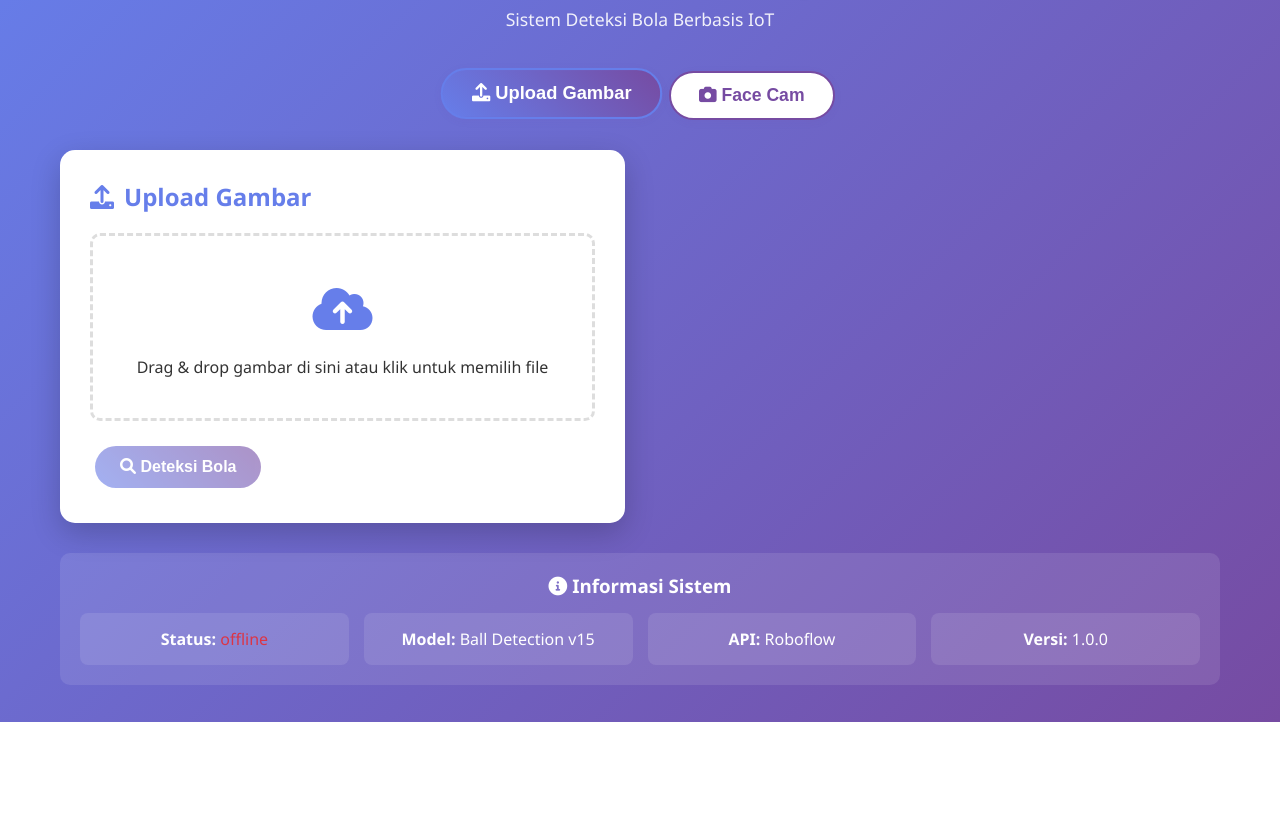
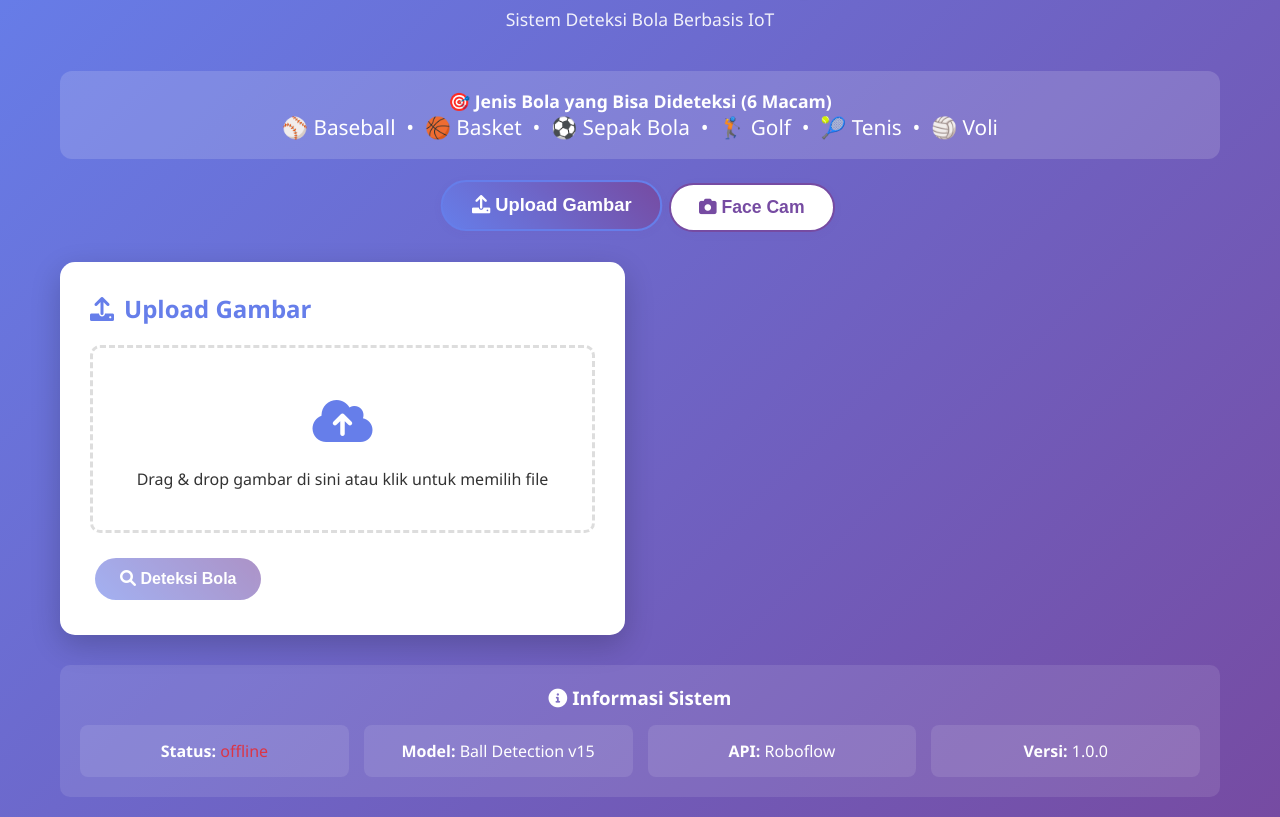
Before and after one commit to janealexandra29/ball-detection-iot, a website: page public/index.html in a window 1280 px wide. Shown: the part 78-895 px from the top of the page. Before the commit the page ends 800 px from the top, so only its background shows below. Drawn offline with Linux system fonts and the light colour scheme; no server answers.

Commit message:
Update index.html

```diff
--- a/public/index.html
+++ b/public/index.html
@@ -347,6 +347,14 @@
         <div class="header">
             <h1><i class="fas fa-futbol"></i> IoT Ball Detection System</h1>
             <p>Sistem Deteksi Bola Berbasis IoT</p>
+        </div>
+        <div class="ball-types-info"
+            style="background:rgba(255,255,255,0.15);border-radius:12px;padding:18px 20px;margin-bottom:24px;text-align:center;color:#fff;font-size:1.1rem;">
+            <b>🎯 Jenis Bola yang Bisa Dideteksi (6 Macam)</b><br>
+            <span style="font-size:1.3rem;">
+                ⚾ Baseball &nbsp;•&nbsp; 🏀 Basket &nbsp;•&nbsp; ⚽ Sepak Bola &nbsp;•&nbsp; 🏌️ Golf &nbsp;•&nbsp; 🎾
+                Tenis &nbsp;•&nbsp; 🏐 Voli
+            </span>
         </div>
 
         <!-- Segmented Control -->
```
